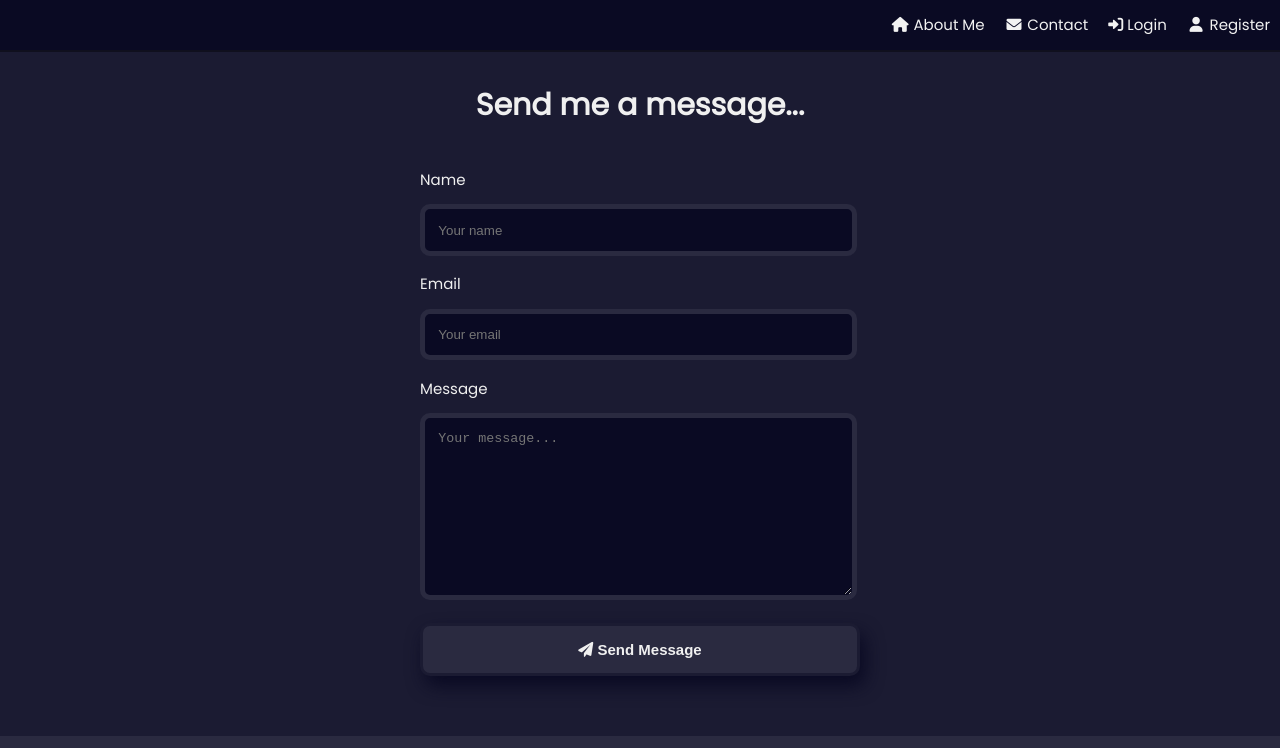
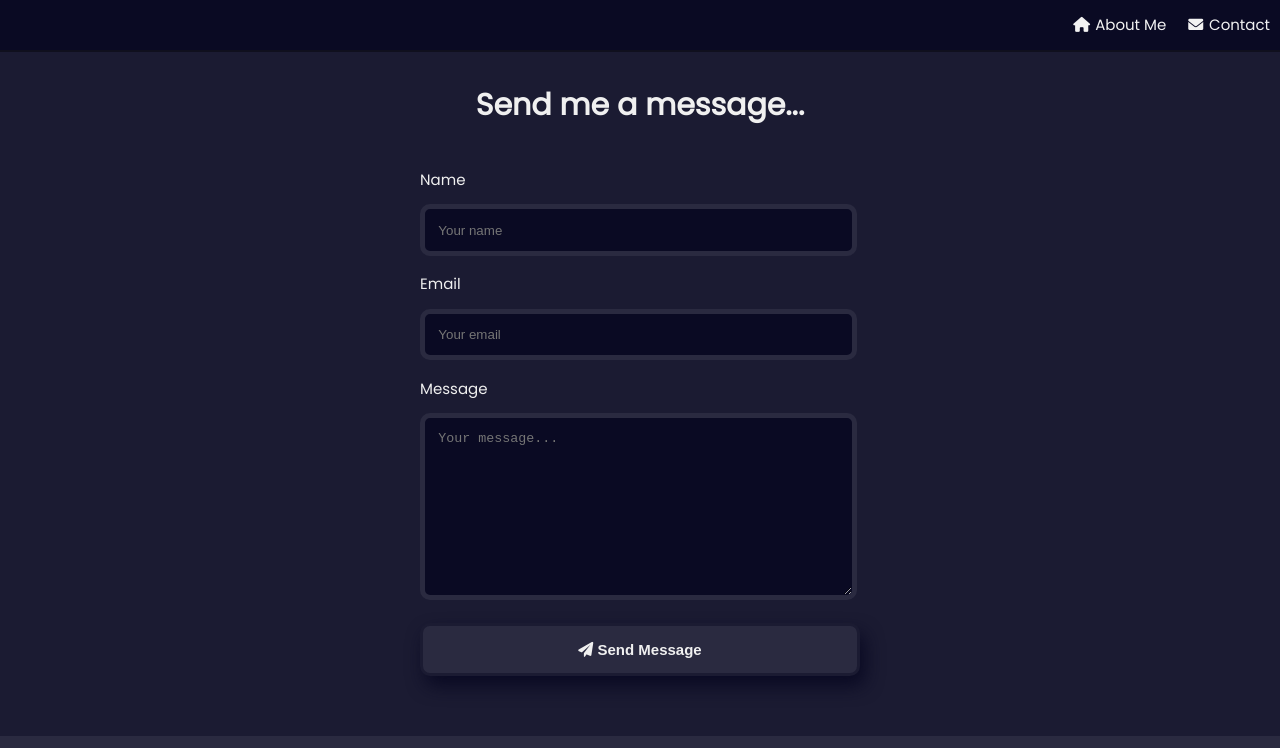
Before and after one commit to jeremiey/personal-website, a plain HTML site: page contact.html in a window 1280 px wide. Shown: the top 748 px of the page. Drawn offline with Linux system fonts and the light colour scheme.

Commit message:
Remove login and register tab

```diff
--- a/contact.html
+++ b/contact.html
@@ -16,8 +16,6 @@
     <nav class="topnav">
       <a href="index.html"><i class="fa fa-fw fa-home"></i> About Me</a>
       <a href="contact.html"><i class="fa fa-fw fa-envelope"></i> Contact</a>
-      <a href="login.html"><i class="fa fa-right-to-bracket"></i> Login</a>
-      <a href="register.html"><i class="fa fa-fw fa-user"></i> Register</a>
     </nav>
   </header>
 
```
Also changed, not shown: index.html (+0 -2 lines).
